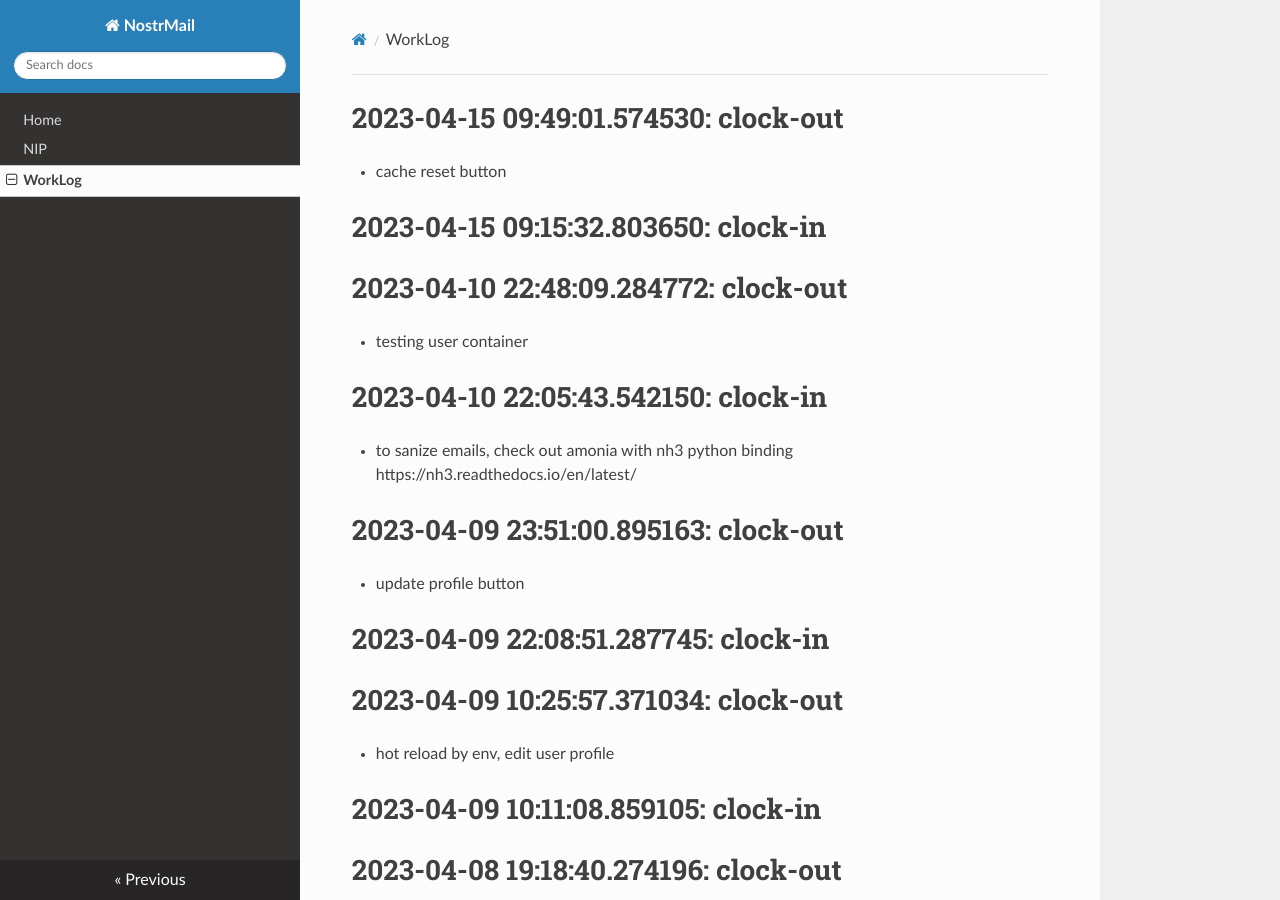
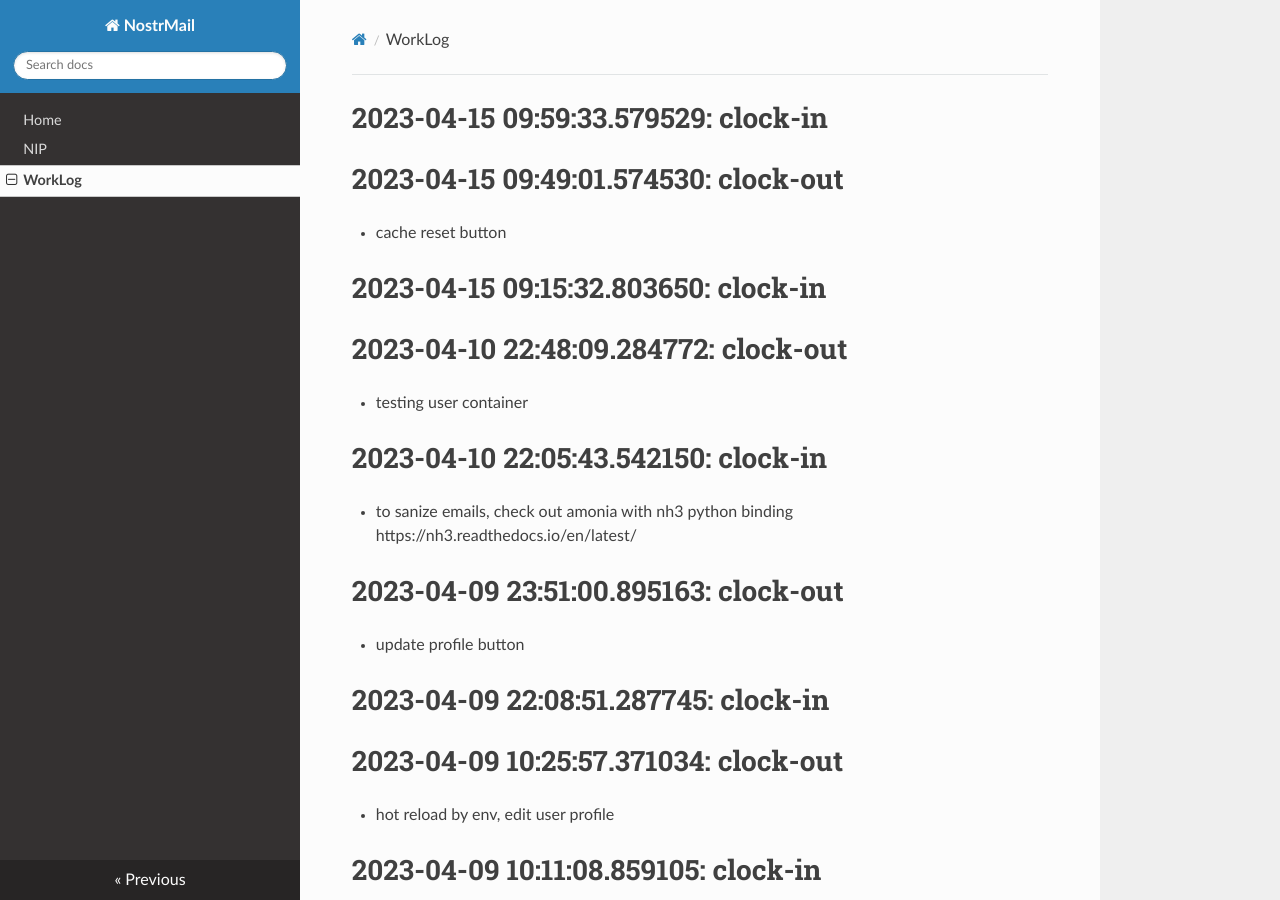
Before and after one commit to asherp/nostr-mail, an MkDocs documentation site: the page built from docs/WorkLog.md, in a window 1280 px wide and 900 px high. Built offline with MkDocs 1.6.1, drawn with Linux system fonts in a browser that asks for light colours; nearby versions of some CDN libraries.

Commit message:
clock-in

```diff
--- a/WorkLog.md
+++ b/WorkLog.md
@@ -1,3 +1,6 @@
+
+# 2023-04-15 09:59:33.579529: clock-in
+
 # 2023-04-15 09:49:01.574530: clock-out
 
 * cache reset button
```
